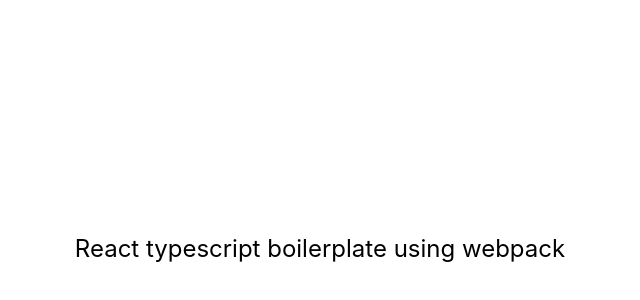
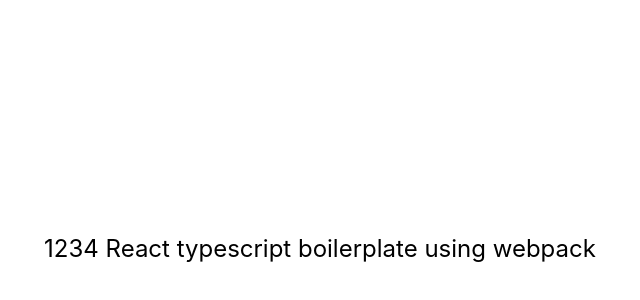
Before and after one commit to Vitaliytheone/webpack_boilerplate, a React app: page / in a window 1280 px wide. Shown: the part 152-452 px from the top of the page, without its empty margins (320-960 px from the left). Built offline with nearby package versions, Linux system fonts and the light colour scheme.

Commit message:
test of config

```diff
--- a/babel.config.js
+++ b/babel.config.js
@@ -1,7 +1,7 @@
 const plugins = [];
-if (process.env.NODE_ENV === "development") {
-    plugins.push("react-refresh/babel");
-}
+// if (process.env.NODE_ENV === "development") {
+//     plugins.push("react-refresh/babel");
+// }
 
 module.exports = {
     presets: ["@babel/preset-env", "@babel/preset-react"],
--- a/src/App.jsx
+++ b/src/App.jsx
@@ -2,8 +2,15 @@
 import "./index.scss";
 
 function App() {
+  // const [value, setValue] = useState(0);
   return (
-    <div className="app">React typescript boilerplate using webpack</div>
+  //  <div>
+    <div className="app">
+      1234 React typescript boilerplate using webpack
+         {/* <button onClick={()=> setValue(value +1)}>Click</button>
+         {value} */}
+    {/* </div> */}
+   </div>
   )
 }
 
--- a/webpack.config.js
+++ b/webpack.config.js
@@ -20,9 +20,9 @@
     }),
 ];
 
-if (process.env.SERVE) {
-    plugins.push(new ReactRefreshWebpackPlugin());
-}
+// if (process.env.SERVE) {
+//     plugins.push(new ReactRefreshWebpackPlugin());
+// }
 
 module.exports = {
     mode,
@@ -39,10 +39,10 @@
         static: {
             directory: path.join(__dirname, "public"),
         },
-        client: {
-            progress: true,
-            reconnect: true,
-        },
+        // client: {
+        //     progress: true,
+        //     reconnect: true,
+        // },
         hot: true,
         compress: true,
         open: true,
```
